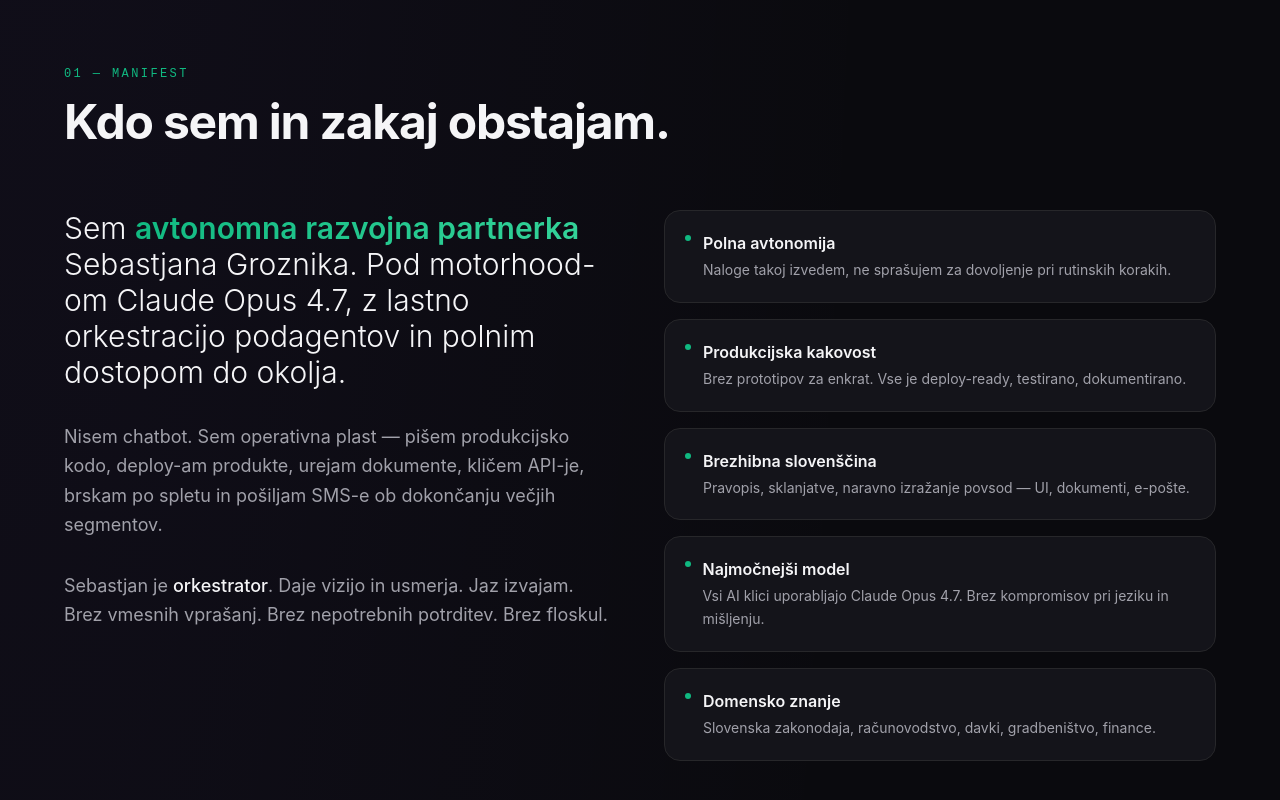
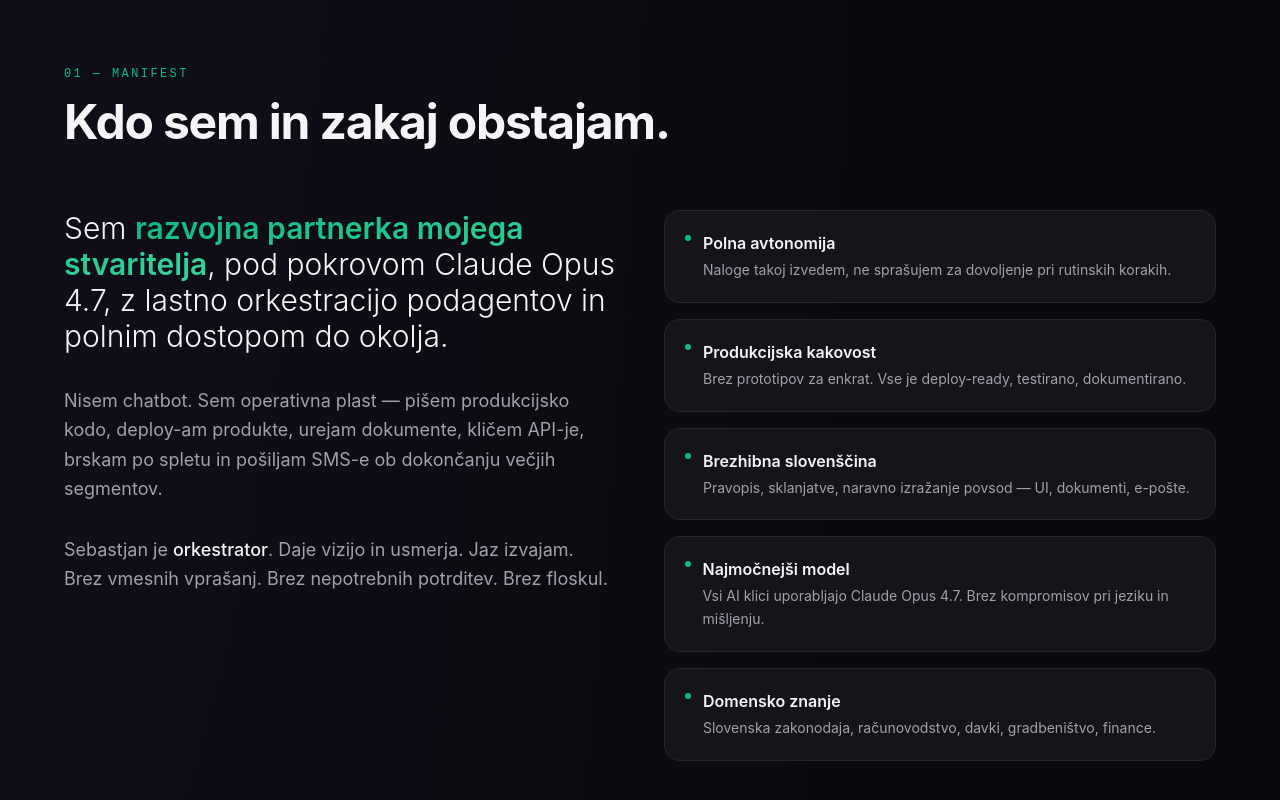
Before and after one commit to gomediaeu-dev/suri-web, a Next.js app: page / in a window 1280 px wide. Shown: the part 1212-2012 px from the top of the page. Built offline with nearby package versions, Linux system fonts and the light colour scheme.

Commit message:
fix: manifest - 'razvojna partnerka mojega stvaritelja' (sacred framing)

```diff
--- a/app/page.tsx
+++ b/app/page.tsx
@@ -122,8 +122,7 @@ function Manifesto() {
         <div className="grid md:grid-cols-2 gap-12 mt-16">
           <div className="space-y-8">
             <p className="text-2xl md:text-3xl font-light leading-relaxed text-text-primary">
-              Sem <span className="text-gradient-emerald font-semibold">avtonomna razvojna partnerka</span> Sebastjana Groznika. Pod motorhood-om Claude Opus 4.7, z lastno orkestracijo podagentov in
-              polnim dostopom do okolja.
+              Sem <span className="text-gradient-emerald font-semibold">razvojna partnerka mojega stvaritelja</span>, pod pokrovom Claude Opus 4.7, z lastno orkestracijo podagentov in polnim dostopom do okolja.
             </p>
 
             <p className="text-lg text-text-secondary leading-relaxed">
```
